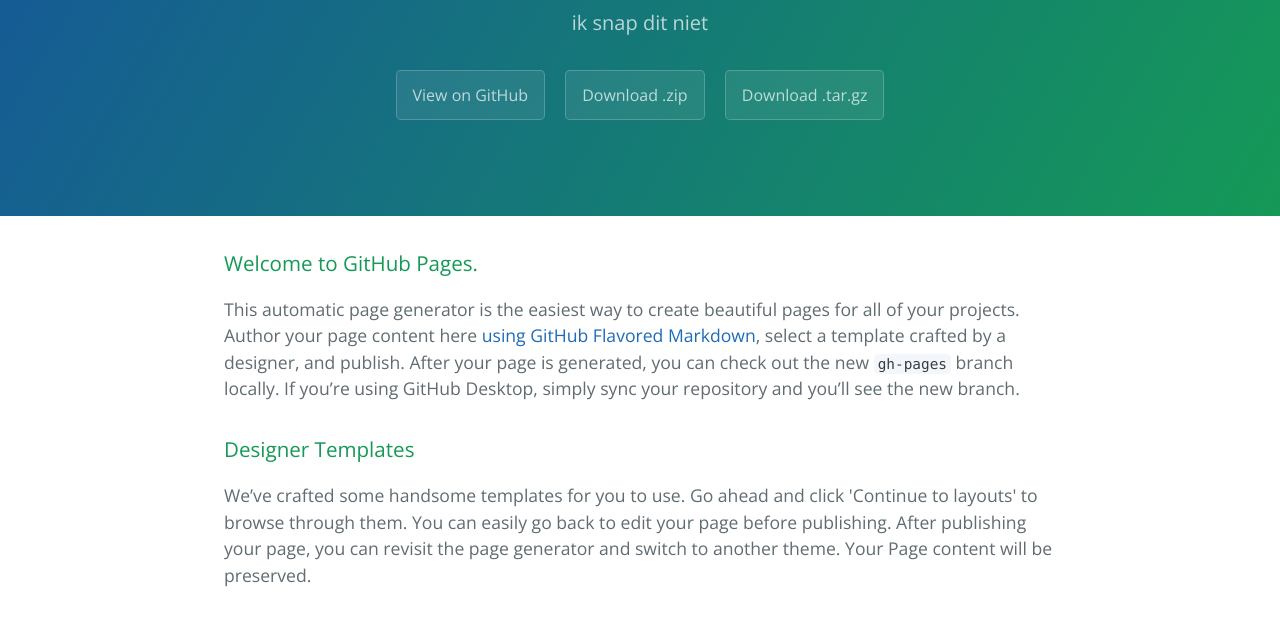
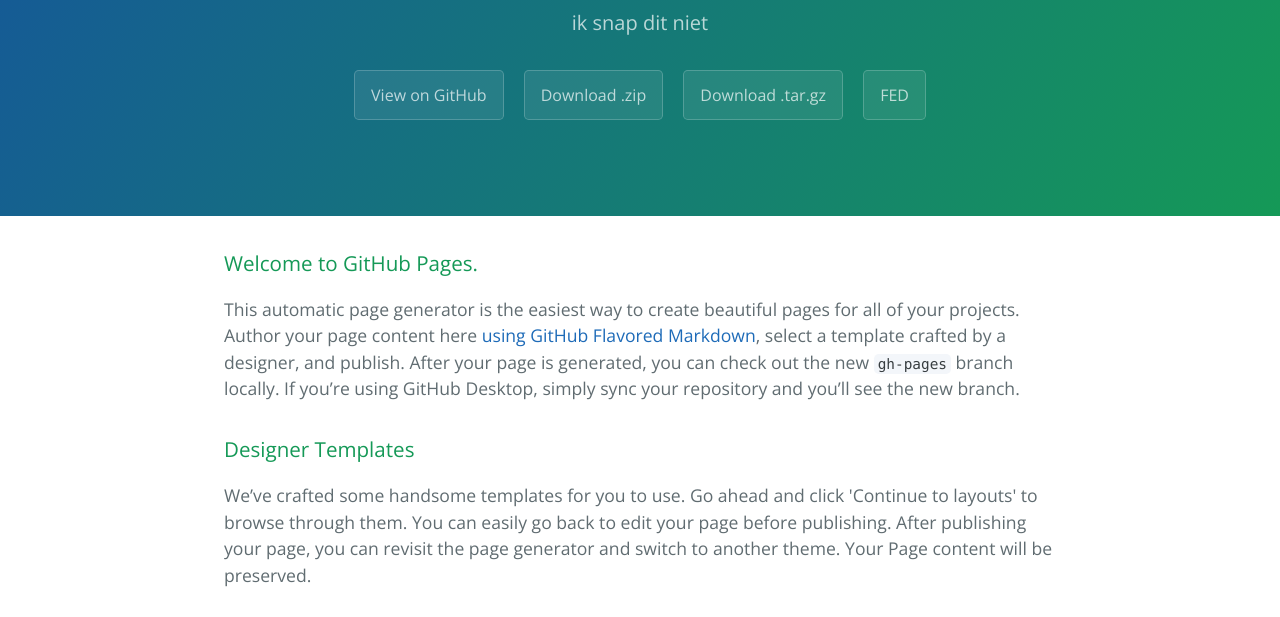
Before and after one commit to hoidiana/watsdit, a plain HTML site: page index.html in a window 1280 px wide. Shown: the part 167-784 px from the top of the page. Drawn offline with nearby package versions, Linux system fonts and the light colour scheme.

Commit message:
Update index.html

```diff
--- a/index.html
+++ b/index.html
@@ -16,6 +16,7 @@
       <a href="https://github.com/hoidiana/watsdit" class="btn">View on GitHub</a>
       <a href="https://github.com/hoidiana/watsdit/zipball/master" class="btn">Download .zip</a>
       <a href="https://github.com/hoidiana/watsdit/tarball/master" class="btn">Download .tar.gz</a>
+      <a href="artikel.html" class="btn">FED</a></a>
     </section>
 
     <section class="main-content">
```
